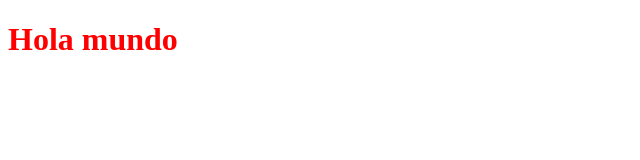
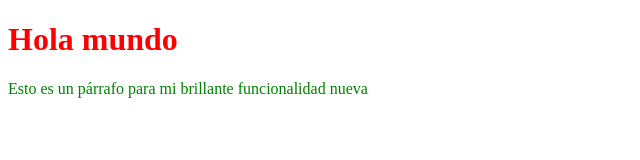
Before and after one commit to manuelmarcas/bootCampEveris, a plain HTML site: page index.html in a window 1280 px wide. Shown: the whole page, without its empty margins (0-640 px from the left). Drawn offline with Linux system fonts and the light colour scheme.

Commit message:
Creada la nueva funcionalidad

```diff
--- a/index.html
+++ b/index.html
@@ -6,5 +6,6 @@
 </head>
 <body>
   <h1>Hola mundo</h1>
+  <p>Esto es un párrafo para mi brillante funcionalidad nueva</p>
 </body>
 </html>
--- a/style.css
+++ b/style.css
@@ -1,3 +1,7 @@
 h1{
   color: red;
 }
+
+p{
+  color: green;
+}
```
Also changed, not shown: 1 other file.
